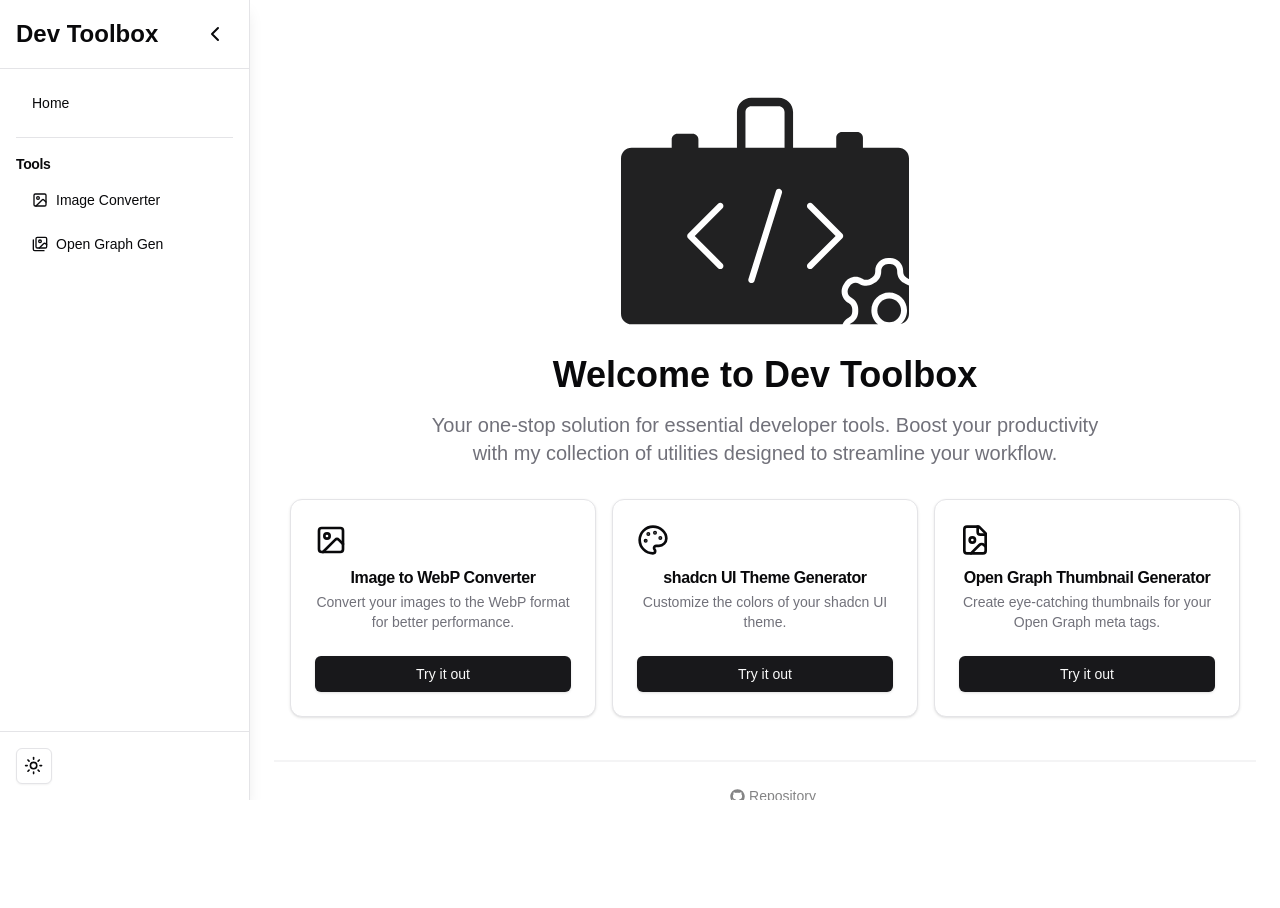
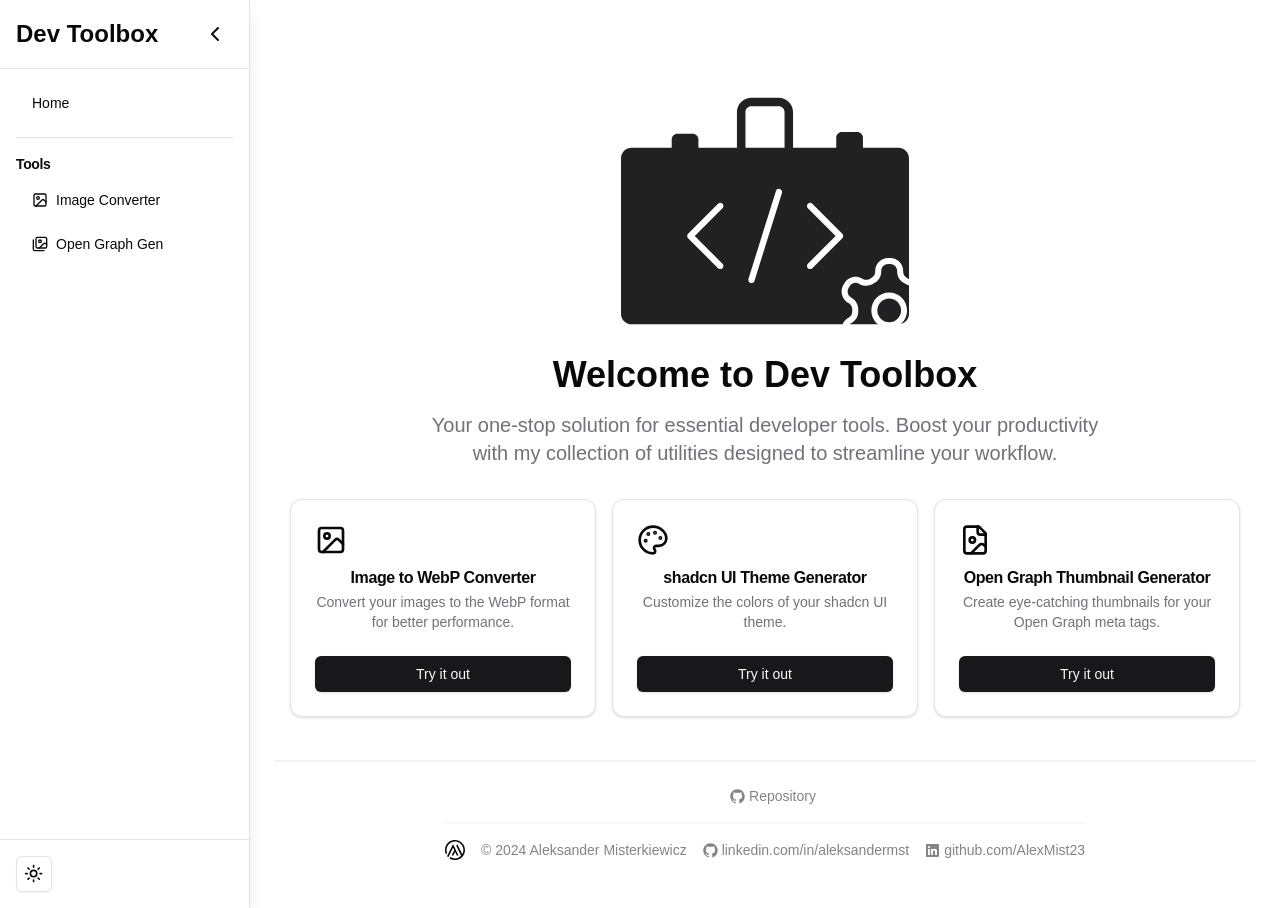
Before and after one commit to AlexMist23/web-dev-toolkit, a Next.js app: page / in a window 1280 px wide. Before the commit the page ends 800 px from the top, so only its background shows below. Built offline with nearby package versions, Linux system fonts and the light colour scheme.

Commit message:
del header, add proper layout for <main/>

```diff
--- a/src/app/layout.tsx
+++ b/src/app/layout.tsx
@@ -30,18 +30,14 @@
   return (
     <html lang="en">
       <body
-        className={`${geistSans.variable} ${geistMono.variable} antialiased`}
+        className={`${geistSans.variable} ${geistMono.variable} flex antialiased min-h-screen `}
       >
         <ThemeProvider attribute="class" defaultTheme="system" enableSystem>
-          <div className="flex h-screen flex-col">
-            <div className="flex flex-1 overflow-hidden">
-              <Sidebar />
-              <main className="flex-1 overflow-y-auto p-6">
-                {children}
-                <Footer />
-              </main>
-            </div>
-          </div>
+          <Sidebar />
+          <main className="flex flex-col flex-1 overflow-y-auto p-6 min-h-screen">
+            {children}
+            <Footer />
+          </main>
           <Toaster />
         </ThemeProvider>
       </body>
```
